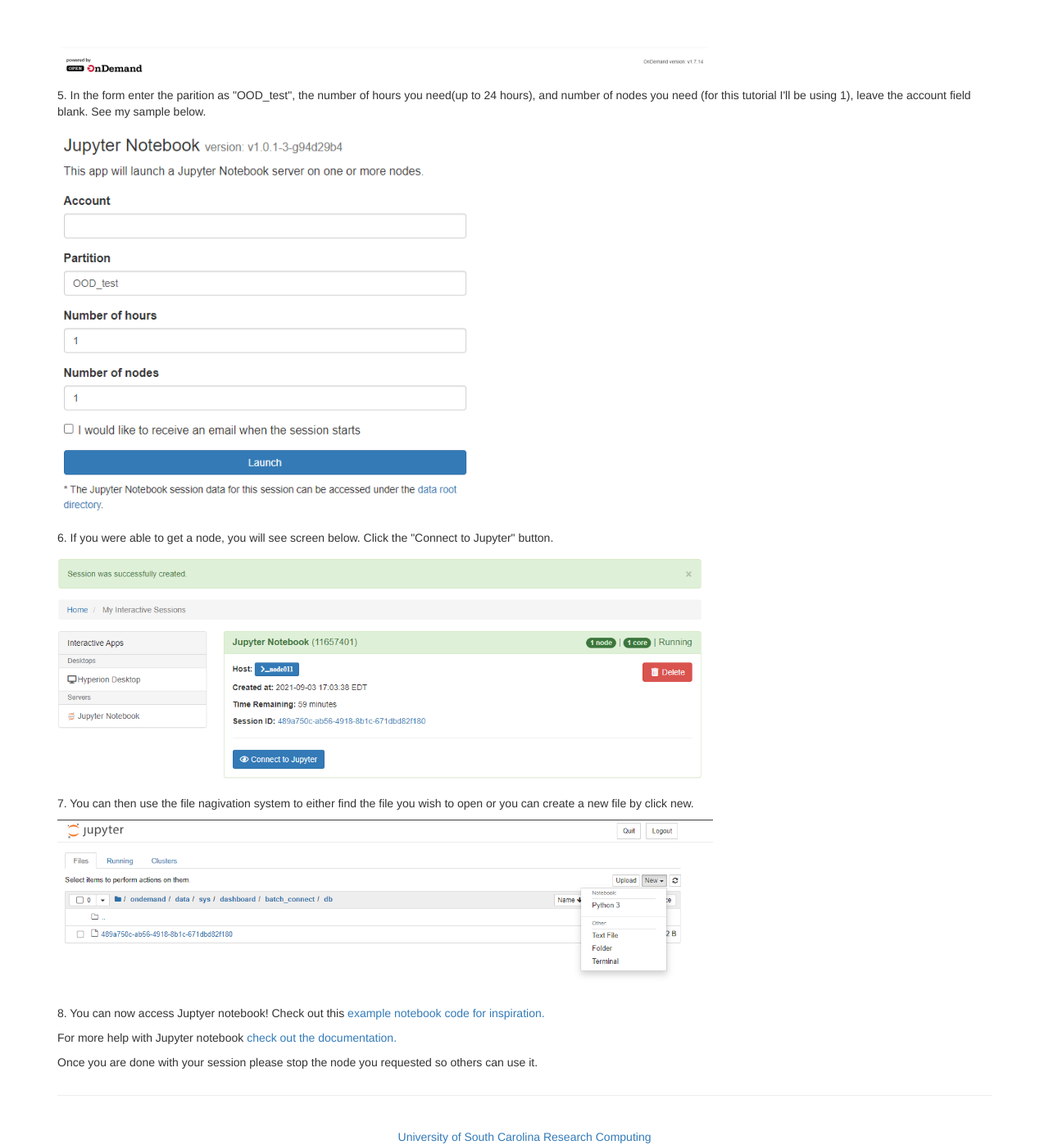
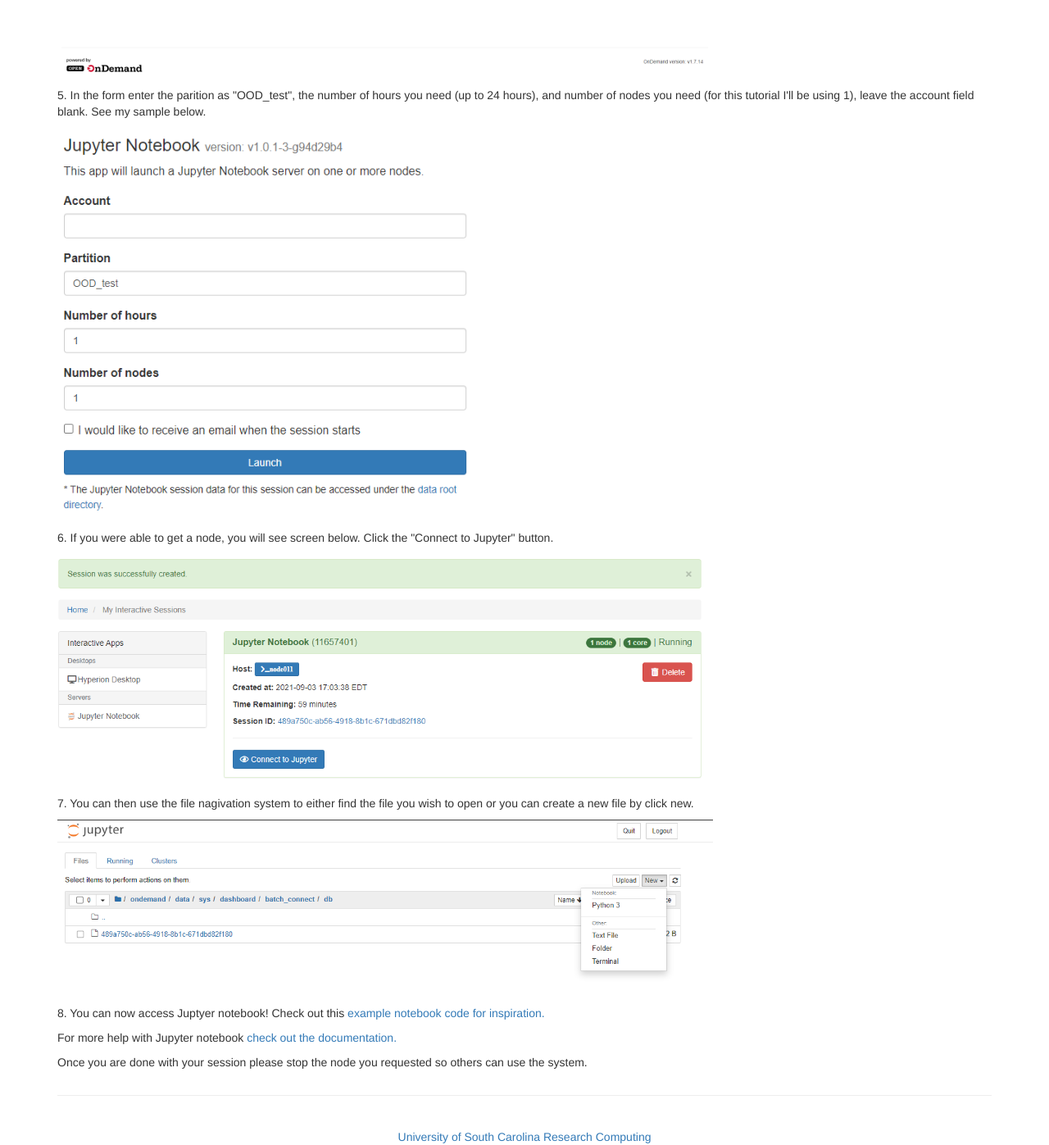
Before and after one commit to uofsc-rc/uofsc-rc.github.io, a Jekyll site: the page built from tutorials/jupyter.html, in a window 1280 px wide. Shown: the part 969-2366 px from the top of the page at 82% size. Built offline with Jekyll 4.4.1, drawn with Linux system fonts in a browser that asks for light colours.

Commit message:
Update jupyter.html

```diff
--- a/tutorials/jupyter.html
+++ b/tutorials/jupyter.html
@@ -19,7 +19,7 @@
         <p>3. Login with your Hyperion credentials and complete the DUO multifactor authentication.</p>
         <p>4. Select "Interactive Apps" from the dropdown menu and select Juptyer Notebook.</p>
         <p><img class="demo" src="https://uofsc-rc.github.io/images/jupyter-1.png" alt="Screenshot of location of Juptyer Notebook link in top navigation menu."></p>
-        <p>5. In the form enter the parition as "OOD_test", the number of hours you need(up to 24 hours), and number of nodes you need (for this tutorial I'll be using 1), leave the account field blank. See my sample below.</p>
+        <p>5. In the form enter the parition as "OOD_test", the number of hours you need (up to 24 hours), and number of nodes you need (for this tutorial I'll be using 1), leave the account field blank. See my sample below.</p>
         <p><img style="width:500px;" src="https://uofsc-rc.github.io/images/jupyter-2.png" alt="account: blank, parition:OOD_test, hours: 1, nodes:1"></p>
         <p>6. If you were able to get a node, you will see screen below. Click the "Connect to Jupyter" button.</p>
         <p><img  class="demo" src="https://uofsc-rc.github.io/images/jupyter-3.png" alt="location of 'Connect to Jupyter' button"></p>
@@ -27,5 +27,5 @@
         <p><img class="demo" src="https://uofsc-rc.github.io/images/jupyter-4.png" alt="new file button location"></p>
         <p>8. You can now access Juptyer notebook! Check out this <a href="https://github.com/uofsc-rc/uofsc-rc.github.io/tree/main/jobs/Jupyter/example-jupyter.ipynb">example notebook code for inspiration.</a></p>
         <p>For more help with Jupyter notebook <a href="https://jupyter-notebook.readthedocs.io/en/stable/">check out the documentation.</a></p>
-        <p>Once you are done with your session please stop the node you requested so others can use it.</p>
+        <p>Once you are done with your session please stop the node you requested so others can use the system.</p>
     </div>
```
